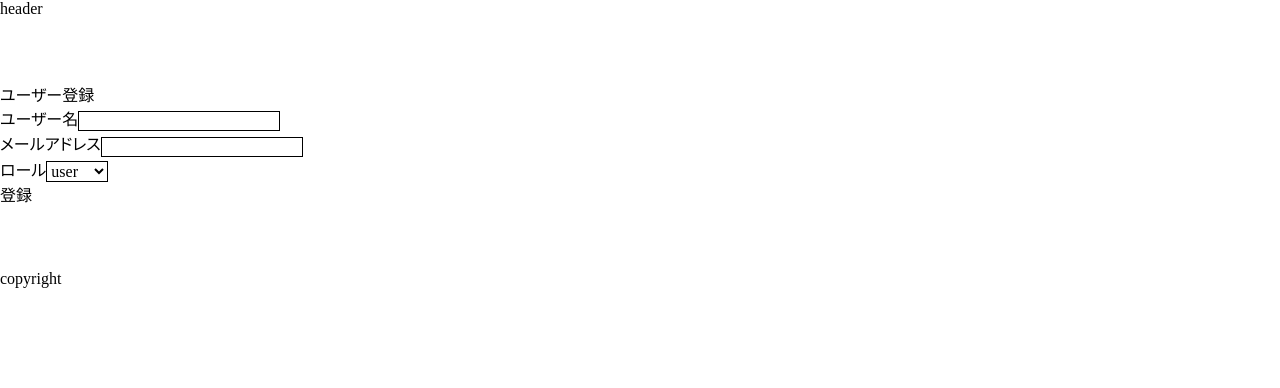
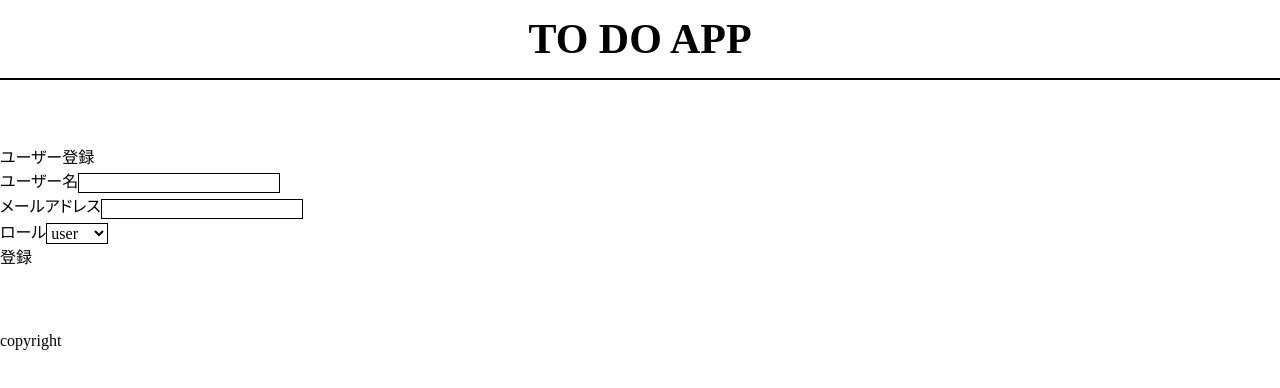
Before and after one commit to kobitoDevelopment/Next.js_de_Auth_sinagara_Obenkyo, a Next.js app: page /signup in a window 1280 px wide. Shown: the top 388 px of the page. Built offline with nearby package versions, Linux system fonts and the light colour scheme; no server answers.

Commit message:
Add files via upload

```diff
--- /dev/null
+++ b/src/app/components/common/header/Header.module.css
@@ -0,0 +1,14 @@
+.header {
+  display: flex;
+  justify-content: center;
+  align-items: center;
+  letter-spacing: 0.05em;
+  line-height: 1;
+  text-transform: uppercase;
+  font-size: 42px;
+  font-weight: 700;
+  width: 100%;
+  height: var(--headerHeightPC);
+  background-color: var(--colorWhite1);
+  border-bottom: 2px solid var(--colorBlack1);
+}
--- a/src/app/components/common/header/Header.tsx
+++ b/src/app/components/common/header/Header.tsx
@@ -1,7 +1,9 @@
+import styles from "./Header.module.css";
+
 export default function Header() {
   return (
-    <header className="header">
-      <h1>header</h1>
+    <header className={styles.header}>
+      <h1>to do app</h1>
     </header>
   );
 }
```
